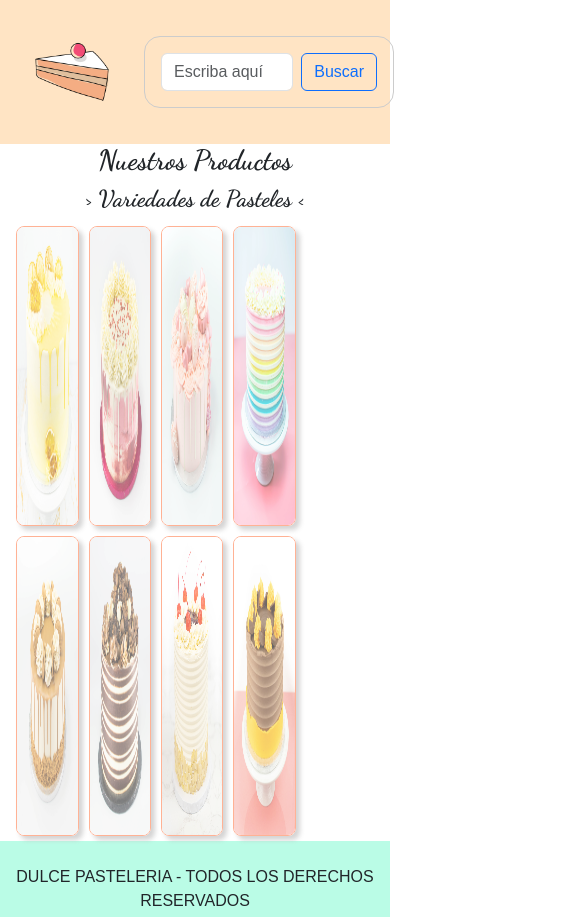
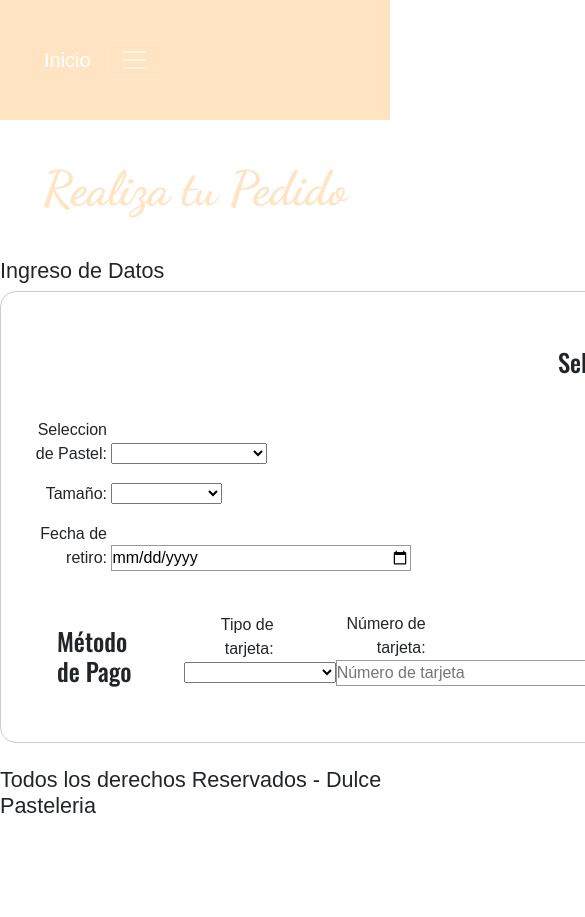
Before and after one commit to TammyPardo/desarrollo-web, a plain HTML site: page productos.html in a window 390 px wide. Shown: the top 917 px of the page, 585 px wide, since content can reach past the window. After the commit the page ends 844 px from the top, so only its background shows below. Drawn offline with nearby package versions, Linux system fonts and the light colour scheme.

Commit message:
Update productos.html
Se modifica Responsive de la pagina productos

```diff
--- a/productos.html
+++ b/productos.html
@@ -4,65 +4,138 @@
     <meta charset="UTF-8">
     <meta http-equiv="X-UA-Compatible" content="IE=edge">
     <meta name="viewport" content="width=device-width, initial-scale=1.0">
-    <title>Document</title>
-    <link rel="stylesheet" href="https://cdn.jsdelivr.net/npm/bootstrap-icons@1.10.3/font/bootstrap-icons.css">
+    <title>Dulce Pasteleria</title>
+    <!--BOOSTRAP-->
+    <link href="https://cdn.jsdelivr.net/npm/bootstrap@5.3.0-alpha3/dist/css/bootstrap.min.css" rel="stylesheet" integrity="sha384-KK94CHFLLe+nY2dmCWGMq91rCGa5gtU4mk92HdvYe+M/SXH301p5ILy+dN9+nJOZ" crossorigin="anonymous">
+
     <link rel="stylesheet" href="css/style.css">
     <link rel="preconnect" href="https://fonts.googleapis.com">
-<link rel="preconnect" href="https://fonts.gstatic.com" crossorigin>
     <link href="https://fonts.googleapis.com/css2?family=Dancing+Script:wght@700&display=swap" rel="stylesheet">
     <link href="https://fonts.googleapis.com/css2?family=Dancing+Script:wght@700&family=Oswald:wght@500&display=swap" rel="stylesheet">
-<link href="https://cdn.jsdelivr.net/npm/bootstrap@5.3.0-alpha3/dist/css/bootstrap.min.css" rel="stylesheet" integrity="sha384-KK94CHFLLe+nY2dmCWGMq91rCGa5gtU4mk92HdvYe+M/SXH301p5ILy+dN9+nJOZ" crossorigin="anonymous">
 </head>
 <body>
-<body>
     <header>
-        <img class="logo" src="img/logo2.png" alt="Logo">
-        <button id="abrir" class="abrir-menu"><i class="bi bi-list"></i></button>
-        <nav class="nav" id="nav">
-            <button class="cerrar-menu" id="cerrar"><i class="bi bi-x"></i></button>
-            <ul class="nav-list">
-                <li><a href="index.html">Inicio</a></li>
-                <li><a href="productos.html">Productos</a></li>
-                <li><a href="pedido.html">Pedido</a></li>
-                <li><a href="contactanos.html">Contacto</a></li>
-                <li><a href="acercaDe.html">Acerca De</a></li>
+
+        <nav class="navbar navbar-expand-lg bg-bodyltertiary" class="navbar bg-dark" data-bs-theme="dark">
+          <div class="container-fluid">
+            <a class="navbar-brand active" href="index.html">Inicio</a>
+            <button class="navbar-toggler" type="button" data-bs-toggle="collapse" data-bs-target="#navbarSupportedContent" aria-controls="navbarSupportedContent" aria-expanded="false" aria-label="Toggle navigation">
+              <span class="navbar-toggler-icon"></span>
+            </button>
+            <div class="collapse navbar-collapse" id="navbarSupportedContent">
+              <ul class="navbar-nav me-auto mb-2 mb-lg-0">
+                <li class="nav-item">
+                  <a class="nav-link" href="productos.html">Productos</a>
+                </li>
+                <li class="nav-item">
+                  <a class="nav-link" href="pedido.html"> Realiza tu Pedido</a>
+                </li>
+                <li class="nav-item">
+                  <a class="nav-link" href="contactanos.html">Contáctanos</a>
+                </li>
+                <li class="nav-item">
+                  <a class="nav-link" href="acercaDe.html">Acerca De</a>
+                </li>
               </ul>
-        </nav>
-        <div class="container-fluid">
               <form class="d-flex" role="search">
                 <input class="form-control me-2" type="search" placeholder="Escriba aquí" aria-label="Search">
-              <button class="btn btn-outline-primary" type="submit">Buscar</button>
+                <button class="btn btn-outline-success" type="submit">Buscar</button>
               </form>
             </div>
+          </div>
+        </nav>
     </header>
+    <main>
+        <h1>Realiza tu Pedido</h1>
+            <h4>Ingreso de Datos</h4>
+            <form class="formulario" action="" method="post">
+                    <h2>Selección de Pastel</h2>
+                    <p>
+                      <label for="tipo">
+                        <span>Seleccion de Pastel:</span>
+                      </label>
+                      <select id="tipo" name="tipo" required>
+                        <option value="none" aria-placeholder="Selecciona"></option>
+                        <option value="mint">Menta Chocolate</option>
+                        <option value="orange">Naranja Chocolate</option>
+                        <option value="comic">Crema Limón</option>
+                        <option value="ice">Pastel Helado</option>
+                        <option value="brownie">Brownie</option>
+                        <option value="red">Red Velvet</option>
+                        <option value="cho">Chocolate</option>
+                        <option value="rbow">Rainbow</option>
+                        <option value="gall">Cookies y Crema</option>
+                        <option value="rasp">Crema Frambuesa</option>
+                        <option value="caramel">Caramelo</option>
+                        <option value="cherry">Cherry</option>
+                        <option value="pink">Pastel Rosa</option>
+                        <option value="pink">Unicornio</option>
+                        <option value="pink">Comic Cake</option>
+                      </select>
+                    </p>
 
-
-<main>
-    <h1>Nuestros Productos</h1>
-    <h3>> Variedades de Pasteles <</h3>
-    <section class="pasteles">
-
-
-        <img src="img/Cake11.jpg" title="Crema Limón">
-        <img src="img/Cake23.jpg" title="Crema Frambuesa">
-        <img src="img/Cake14.jpg" title="Pastel Rosa">
-        <img src="img/Cake15.jpg" title="Rainbow">
-        <img src="img/Cake17.jpg" title="Caramelo">
-        <img src="img/Cake20.jpg" title="Brownie">
-        <img src="img/Cake21.jpg" title="Cherry">
-        <img src="img/Cake12.jpg" title="Chocolate Naranja">
+                    <p>
+                        <label for="cantidad">
+                          <span>Tamaño:</span>
+                        </label>
+                        <select id="cantidad" name="cantidad" required>
+                            <option value="none"></option>
+                          <option value="cantidad">10 personas</option>
+                          <option value="cantidad">15 personas</option>
+                          <option value="cantidad">20 personas</option>
+                          <option value="cantidad">25 personas</option>
+                          <option value="cantidad">30 personas</option>
+                        </select>
+                      </p>
+                      <label for="date">
+                        <span>Fecha de retiro:</span>
+                        <strong><abbr title="required"></abbr></strong>
+                      </label>
+                      <input type="date" id="date" name="retiro" required>
+                    </p>
+                </section>
+                <section class="pago">
+                    <h2>Método de Pago</h2>
+                    <p>
+                      <label for="card">
+                        <span>Tipo de tarjeta:</span>
+                      </label>
+                      <select id="card" name="usercard" required>
+                        <option value="none"></option>
+                        <option value="visa">Visa</option>
+                        <option value="mc">Mastercard</option>
+                        <option value="amex">American Express</option>
+                      </select>
+                    </p>
+                    <p>
+                      <label for="number">
+                        <span>Número de tarjeta:</span>
+                        <strong><abbr title="required"></abbr></strong>
+                      </label>
+                      <input type="tel" id="number" name="cardnumber" placeholder="Número de tarjeta" required>
+                    </p>
+                    <p>
+                      <label for="date">
+                        <span>Fecha de caducidad:</span>
+                        <strong><abbr title="required"></abbr></strong>
+                      </label>
+                      <input type="date" id="date" name="expiration" placeholder="" required>
+                    </p>
+                    <div>
+                        <input id="boton" type="button" value="ENVIAR"/>
+                        <input id="boton" type="reset" value="BORRAR"/>
+                    </div>
 
                 </section>
+            </form>
+
     </main>
-<footer class="pieDePagina">
-    <p>
     <br>
-        DULCE PASTELERIA - TODOS LOS DERECHOS RESERVADOS
-    </p>
-    <a href="" target="_blank" rel="n"></a>
-    <a href=""></a>
-
+    <!--PIE DE PAGINA-->
+    <footer>
+        <h4>Todos los derechos Reservados - Dulce Pasteleria</h4>
     </footer>
-<script src="main.js"></script>
+    <!--BOOSTRAP-->
+    <script src="https://cdn.jsdelivr.net/npm/bootstrap@5.3.0-alpha3/dist/js/bootstrap.bundle.min.js" integrity="sha384-ENjdO4Dr2bkBIFxQpeoTz1HIcje39Wm4jDKdf19U8gI4ddQ3GYNS7NTKfAdVQSZe" crossorigin="anonymous"></script>
 </body>
 </html>
```
Lines whose indentation alone changed are shown as unchanged.
